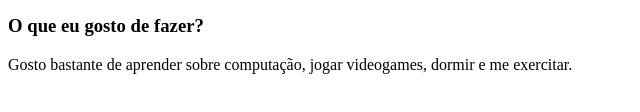
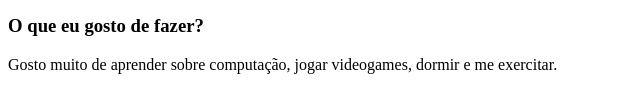
Before and after one commit to ufjf-dcc202/ufjf-dcc202-2024-3-a-ufjf-dcc202-2024-3-a-atv03-ufjf-dcc202-2023-3-atv3-test, a website: page index.html in a window 1280 px wide. Shown: the part 186-298 px from the top of the page, 0-640 px from the left. Drawn offline with Linux system fonts and the light colour scheme.

Commit message:
added readme and index.html

```diff
--- a/index.html
+++ b/index.html
@@ -16,7 +16,7 @@
     </section>
     <section>
         <h3>O que eu gosto de fazer?</h3>
-        <p>Gosto bastante de aprender sobre computação, jogar videogames, dormir e me exercitar.</p>
+        <p>Gosto muito de aprender sobre computação, jogar videogames, dormir e me exercitar.</p>
     </section>
 </body>
 </html>
```
Also changed, not shown: README.md.
